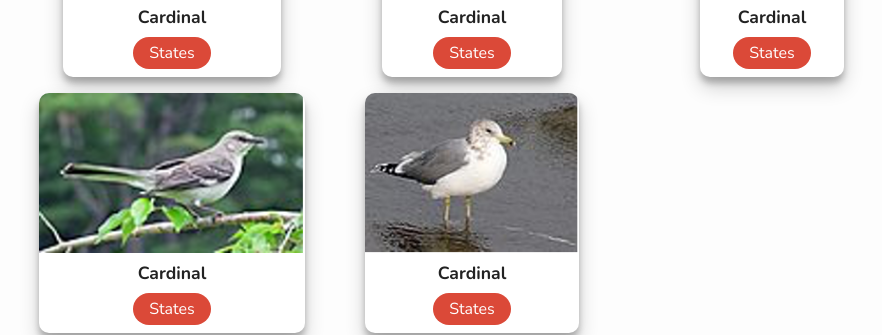
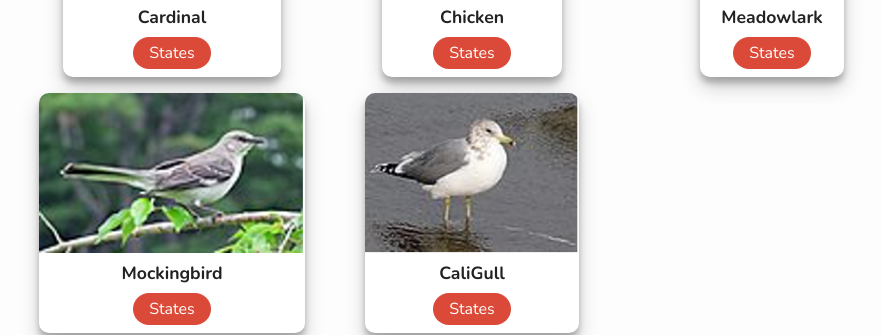
Before and after one commit to ConnorWatley/PWA01, a plain HTML site: page index.html in a window 1280 px wide. Shown: the part 238-573 px from the top of the page, without its empty margins (168-1050 px from the left). Drawn offline with nearby package versions, Linux system fonts and the light colour scheme.

Commit message:
Update index.html

```diff
--- a/index.html
+++ b/index.html
@@ -26,22 +26,22 @@
      </div>
      <div class="card">
        <img class = "card--avatar" src="images/Chicken.png">
-       <h1 class = "card--title">Cardinal</h1>
+       <h1 class = "card--title">Chicken</h1>
        <a class = "card--link" href="#">States</a>
      </div>
      <div class="card">
        <img class = "card--avatar" src="images/Meadowlark.png">
-       <h1 class = "card--title">Cardinal</h1>
+       <h1 class = "card--title">Meadowlark</h1>
        <a class = "card--link" href="#">States</a>
      </div>
      <div class="card">
        <img class = "card--avatar" src="images/Mockingbird.png">
-       <h1 class = "card--title">Cardinal</h1>
+       <h1 class = "card--title">Mockingbird</h1>
        <a class = "card--link" href="#">States</a>
      </div>
      <div class="card">
        <img class = "card--avatar" src="images/CaliGull.png">
-       <h1 class = "card--title">Cardinal</h1>
+       <h1 class = "card--title">CaliGull</h1>
        <a class = "card--link" href="#">States</a>
      </div>
 
```
